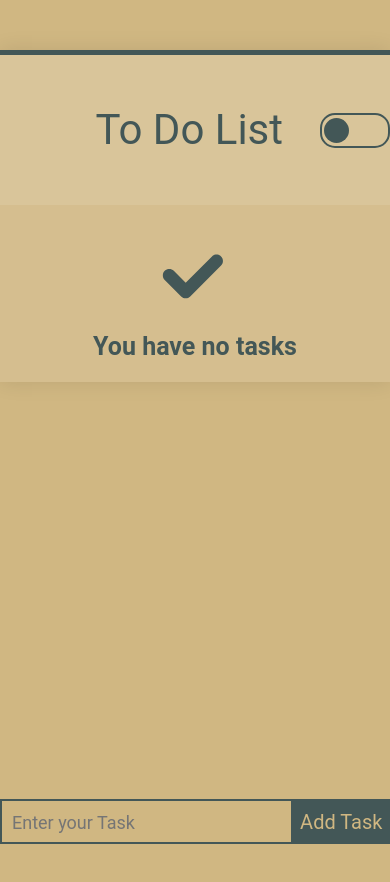
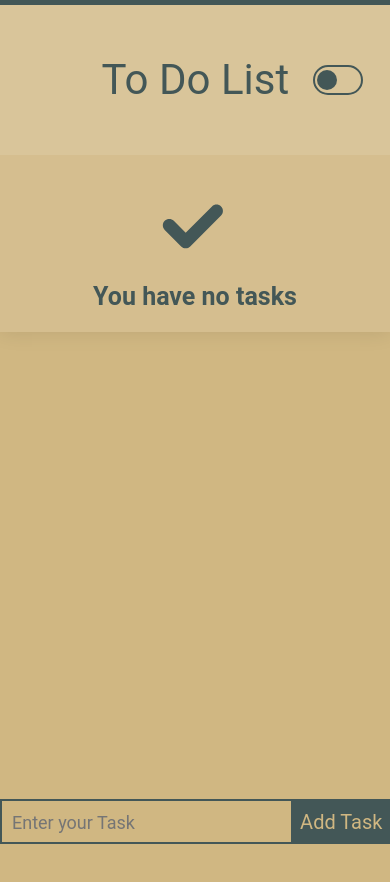
Before and after one commit to KirillPanasiuk9/To-Do-List, a React (Create React App) app: page / in a window 390 px wide. Shown: the top 882 px of the page. After the commit the page ends 844 px from the top, so only its background shows below. Built offline with nearby package versions, Linux system fonts and the light colour scheme.

Commit message:
Update TaskTextEditField and Save Button

```diff
--- a/src/App.css
+++ b/src/App.css
@@ -95,9 +95,10 @@ body {
 }
 
 h1 {
-    margin-left: 15%;
-    width: 100%;
+    margin-left: 24%;
+    width: 52%;
     text-align: center;
+    /*border: 5px solid var(--appBorderTopColor);*/
 }
 
 .tasksContainer {
@@ -121,7 +122,17 @@ h1 {
 
 
 @media (max-width: 450px) {
+    .App {
+        margin: 0 auto;
+    }
+
     .navBar {
         margin-bottom: 20px;
     }
+
+    h1 {
+        margin-left: 20%;
+        width: 100%;
+        text-align: center;
+    }
 }
--- a/src/Components/EditButton/EditButton.jsx
+++ b/src/Components/EditButton/EditButton.jsx
@@ -1,11 +1,11 @@
 import React from 'react';
 import "../EditButton/editButton.css"
 
-const EditButton = ({handleEditChange}) => {
+const EditButton = ({handleEditChangeSave}) => {
     return (
         <button
             className="editButton"
-            onClick={handleEditChange} >
+            onClick={handleEditChangeSave} >
             <svg width="24px" height="24px" viewBox="0 0 22 22" fill="none" xmlns="http://www.w3.org/2000/svg">
                 <path className="editButton_el" fillRule="evenodd" clipRule="evenodd" d="M21.4549 5.41575C21.6471 5.70687 21.615 6.10248 21.3588 6.35876L12.1664 15.5511C12.0721 15.6454 11.9545 15.7128 11.8256 15.7465L7.99716 16.7465C7.87229 16.7791 7.74358 16.7784 7.62265 16.7476C7.49408 16.7149 7.37431 16.6482 7.27729 16.5511C7.08902 16.3629 7.01468 16.0889 7.08197 15.8313L8.08197 12.0028C8.11144 11.89 8.16673 11.7786 8.24322 11.6912L17.4697 2.46967C17.5504 2.38891 17.6477 2.32846 17.7536 2.29163C17.8321 2.26432 17.9153 2.25 18 2.25C18.1989 2.25 18.3897 2.32902 18.5303 2.46967L21.3588 5.2981C21.3954 5.33471 21.4274 5.37416 21.4549 5.41575ZM19.7678 5.82843L18 4.06066L9.48184 12.5788L8.85685 14.9716L11.2496 14.3466L19.7678 5.82843Z" fill="black"/>
                 <path className="editButton_el" d="M19.6414 17.1603C19.9148 14.8227 20.0018 12.4688 19.9023 10.1208C19.8976 10.0084 19.9399 9.89898 20.0194 9.81942L21.0027 8.83609C21.1236 8.71519 21.3302 8.79194 21.3415 8.96254C21.5265 11.7522 21.4564 14.5545 21.1312 17.3346C20.8946 19.3571 19.2703 20.9421 17.2583 21.167C13.7917 21.5544 10.2083 21.5544 6.74177 21.167C4.72971 20.9421 3.10538 19.3571 2.86883 17.3346C2.45429 13.7903 2.45429 10.2097 2.86883 6.66543C3.10538 4.6429 4.72971 3.05789 6.74177 2.83301C9.37152 2.5391 12.0685 2.46815 14.7306 2.62016C14.9022 2.62996 14.9804 2.83757 14.8589 2.95909L13.8664 3.95165C13.7877 4.03034 13.6798 4.07261 13.5685 4.06885C11.3421 3.99376 9.10055 4.07872 6.90838 4.32373C5.57827 4.47239 4.51278 5.522 4.35867 6.83968C3.95767 10.2682 3.95767 13.7318 4.35867 17.1603C4.51278 18.478 5.57827 19.5276 6.90838 19.6763C10.2642 20.0513 13.7358 20.0513 17.0916 19.6763C18.4218 19.5276 19.4872 18.478 19.6414 17.1603Z" fill="black"/>
--- a/src/Components/SwitchMode/switchMode.css
+++ b/src/Components/SwitchMode/switchMode.css
@@ -9,7 +9,9 @@
 
 
 .switchMode {
-    width: 20%;
+    width: 15%;
+    margin-right: 7%;
+    /*border: 2px solid var(--noTaskColor);*/
 }
 
 .switchModeCheckbox {
@@ -44,3 +46,21 @@
     background-color: #d0b782;
     margin-left: 60%;
 }
+
+@media (max-width: 450px) {
+    .switchModeWrapper {
+        width: 50px;
+        height: 30px;
+    }
+
+    .lightMode {
+        width: 20px;
+        height: 20px;
+    }
+
+    .darkMode {
+        width: 20px;
+        height: 20px;
+        margin-left: 55%;
+    }
+}
--- a/src/Components/Task/Task.jsx
+++ b/src/Components/Task/Task.jsx
@@ -14,6 +14,17 @@ const Task = ({
               }) => {
 
     const [edit, setEdit] = useState(true)
+    const [textFieldEdit, setTextFieldEdit] = useState(task.text)
+    const shakeEditedTask = (id) => {
+        let editedTask = document.getElementById(id);
+        editedTask.style.transform = "translate(5px,0)"
+        setTimeout(() => editedTask.style.transform = "translate(-6px,0)", 70)
+        setTimeout(() => editedTask.style.transform = "translate(6px,0)", 140)
+        setTimeout(() => editedTask.style.transform = "translate(-6px,0)", 210)
+        setTimeout(() => editedTask.style.transform = "translate(6px,0)", 280)
+        setTimeout(() => editedTask.style.transform = "translate(-6px,0)", 350)
+        setTimeout(() => editedTask.style.transform = "translate(0,0)", 420)
+    }
 
 
     const handleChange = () => {
@@ -27,36 +38,54 @@ const Task = ({
     }
 
     const handleInputChange = (event) => {
-        const text = event.target.value
+        setTextFieldEdit(event.target.value)
+    }
+
+    const handleEditChangeSave = () => {
+        const text = textFieldEdit;
         const updTask = {
             ...task,
             text,
         }
-        updateTask(updTask)
+
+        if (text === "") {
+            let id = (task.id/444).toString()
+            shakeEditedTask(id)
+        } else {
+            updateTask(updTask);
+            setEdit(!edit);
+        }
     }
 
-    const handleEditChange = () => {
-        setEdit(!edit)
+    const handleEditChangeUnSave = () => {
+        setTextFieldEdit(task.text)
+        setEdit(!edit);
     }
 
 
     return edit === true ? (
+
         <div className="task">
             <TaskCheckBox task={task} handleChange={handleChange}/>
             <div className="taskTextField">
                 {task.text}
             </div>
             <div className='taskButtons'>
-                <EditButton handleEditChange={handleEditChange}/>
+                <EditButton handleEditChangeSave={handleEditChangeSave}/>
                 <DeleteButton task={task} deleteTask={deleteTask}/>
             </div>
         </div>
 
     ) : (
-        <div className="task task-edited">
-            <TaskTextFieldEdit task={task} handleInputChange={handleInputChange}/>
+        <div className="task task-edited" id={task.id/444}>
+            <TaskTextFieldEdit
+                handleInputChange={handleInputChange}
+                handleEditChangeSave={handleEditChangeSave}
+                textFieldEdit={textFieldEdit}
+                handleEditChangeUnSave={handleEditChangeUnSave}
+            />
             <div className='taskButtons taskButtons-edited'>
-                <button className="saveEditButton" onClick={handleEditChange}>
+                <button className="saveEditButton" onClick={handleEditChangeSave}>
                     {"Save"}
                 </button>
             </div>
--- a/src/Components/TaskTextField/TaskTextFieldEdit.jsx
+++ b/src/Components/TaskTextField/TaskTextFieldEdit.jsx
@@ -1,13 +1,23 @@
 import React from 'react';
 import "../TaskTextField/taskTextField.css"
 
-const TaskTextFieldEdit = ({task, handleInputChange}) => {
+const TaskTextFieldEdit = ({handleInputChange, handleEditChangeSave,textFieldEdit, handleEditChangeUnSave}) => {
+
+    const handleEditChangeKye = (key) => {
+        if (key === "Enter") {
+            handleEditChangeSave()
+        } else if (key === "Escape") {
+            handleEditChangeUnSave()
+        }
+    }
+
     return (
         <input
             className="taskTextField"
             type='text'
-            value={task.text}
+            value={textFieldEdit}
             onChange={handleInputChange}
+            onKeyDown={event => (handleEditChangeKye(event.key))}
             autoFocus={true}
         />
     );
```
